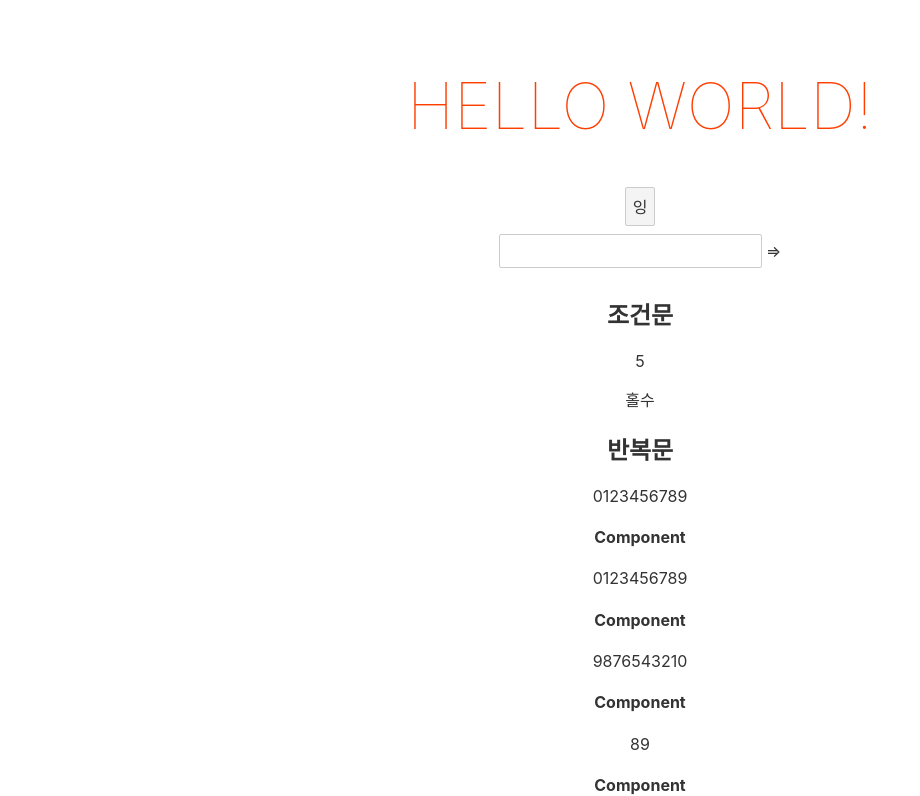
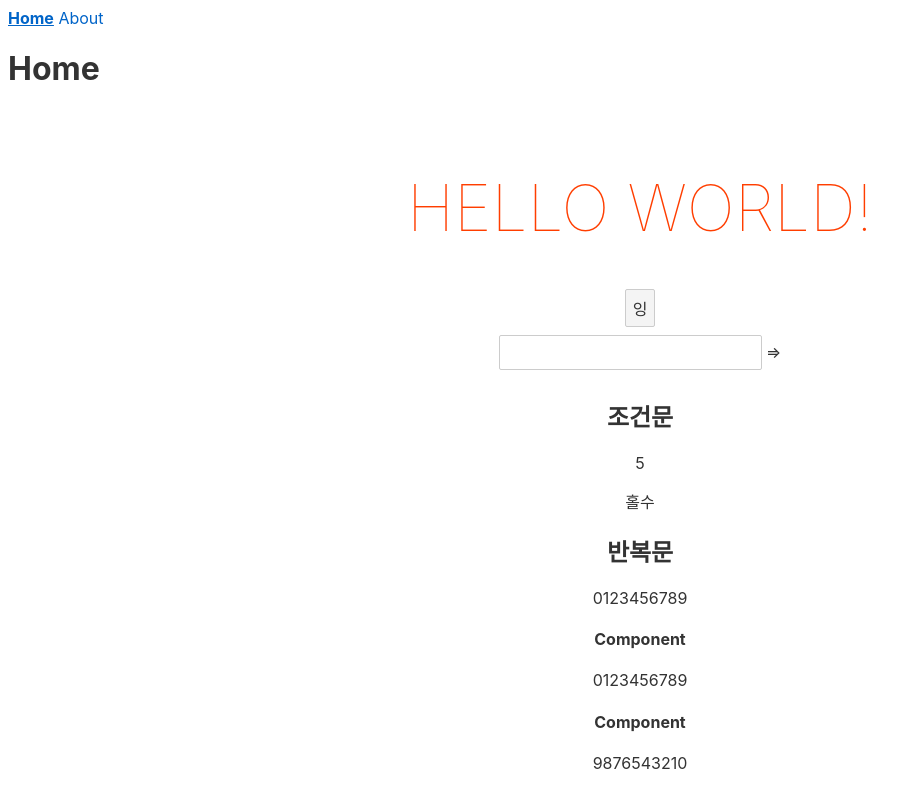
Before and after one commit to zkdlu/svelte-practice, a Svelte app in the folder applications/app-front/: page / in a window 1280 px wide. Shown: the top 796 px of the page, without its empty margins (0-920 px from the left). Built offline with nearby package versions, Linux system fonts and the light colour scheme.

Commit message:
svelte router

```diff
--- a/applications/app-front/package.json
+++ b/applications/app-front/package.json
@@ -18,6 +18,7 @@
     "svelte": "^3.0.0"
   },
   "dependencies": {
-    "sirv-cli": "^2.0.0"
+    "sirv-cli": "^2.0.0",
+    "svelte-spa-router": "^3.2.0"
   }
 }
--- a/applications/app-front/src/App.svelte
+++ b/applications/app-front/src/App.svelte
@@ -1,7 +1,9 @@
 <script>
-import { each } from "svelte/internal";
+import Router from 'svelte-spa-router'
+import routes from './routes'
+import Header from './components/Header.svelte'
 import { storeName } from './store'
-import Component from "./Component.svelte";
+import Component from "./components/Component.svelte";
 import { lifecycle } from "./lifecycle";
 import { tick } from 'svelte'
 
@@ -43,6 +45,8 @@ import { tick } from 'svelte'
 	}
 </script>
 
+<Header />
+<Router {routes} />
 <main>
 	<h1>Hello {name}!</h1>
 	<button on:click={() => { toggle = !toggle;}}
--- /dev/null
+++ b/applications/app-front/src/components/Header.svelte
@@ -0,0 +1,16 @@
+<script>
+    import { link } from "svelte-spa-router";
+    import active from "svelte-spa-router/active";
+</script>
+
+<header>
+    <a href="/" use:link use:active> Home </a>
+    <a href="/about" use:link use:active> About </a>
+</header>
+
+<style>
+    :global(header a.active) {
+        font-weight: bold;
+        text-decoration: underline;
+    }
+</style>
--- /dev/null
+++ b/applications/app-front/src/routes.js
@@ -0,0 +1,9 @@
+import Home from './routes/Home.svelte'
+import About from './routes/About.svelte'
+
+const routes = {
+  '/': Home,
+  '/about': About,
+}
+
+export default routes
--- /dev/null
+++ b/applications/app-front/src/routes/About.svelte
@@ -0,0 +1 @@
+<h1>About</h1>
--- /dev/null
+++ b/applications/app-front/src/routes/Home.svelte
@@ -0,0 +1 @@
+<h1>Home</h1>
```
Also changed, not shown: applications/app-front/src/components/Component.svelte (renamed from applications/app-front/src/Component.svelte).
